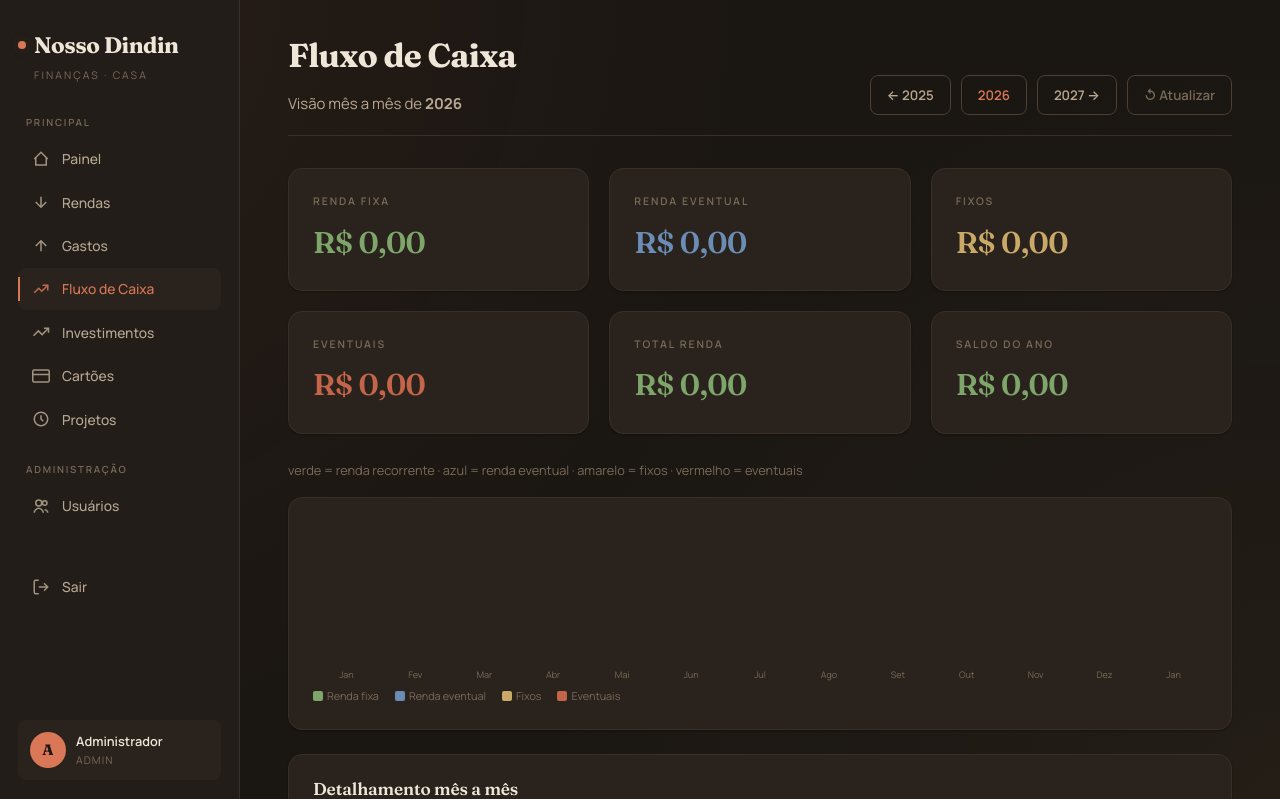
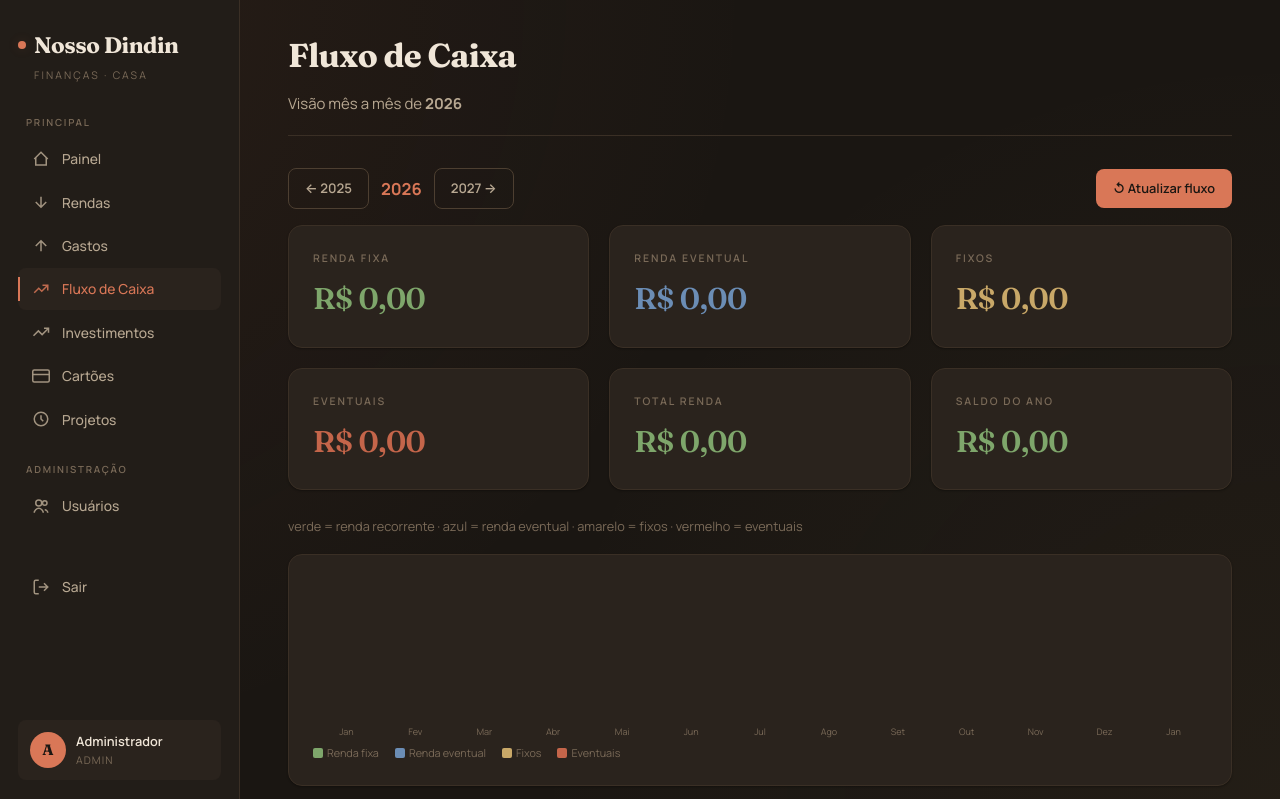
Before and after one commit to mavana1981-boop/NOSSOS-DINDINS, a Flask app: page /fluxo/ in a window 1280 px wide. Shown: the top 799 px of the page. Run offline with Flask 3, Linux system fonts and the light colour scheme; a user stored in the database is signed in; data comes from the database, SQL or seed files in the repository; data that the repository does not hold is empty.

Commit message:
Atualizar o cashflow.html

```diff
--- a/app/templates/cashflow.html
+++ b/app/templates/cashflow.html
@@ -7,13 +7,18 @@
     <h1>Fluxo de Caixa</h1>
     <p>Visão mês a mês de <strong>{{ year }}</strong></p>
   </div>
-  <div class="flex flex-gap">
+</div>
+
+<!-- Navegação de ano + Atualizar -->
+<div style="display:flex;align-items:center;justify-content:space-between;margin-bottom:16px;flex-wrap:wrap;gap:8px;">
+  <div style="display:flex;gap:8px;align-items:center;">
     <a href="{{ url_for('cashflow.index', year=year-1) }}" class="btn btn-ghost">← {{ year-1 }}</a>
-    <span class="btn btn-ghost" style="pointer-events:none;color:var(--accent);">{{ year }}</span>
+    <span style="font-size:1.1rem;font-weight:700;color:var(--accent);padding:0 4px;">{{ year }}</span>
     <a href="{{ url_for('cashflow.index', year=year+1) }}" class="btn btn-ghost">{{ year+1 }} →</a>
-    <a href="{{ url_for('cashflow.index', year=year) }}" class="btn btn-ghost" title="Recarregar dados do banco"
-       style="color:var(--text-faint);">↺ Atualizar</a>
   </div>
+  <a href="{{ url_for('cashflow.index', year=year) }}" class="btn btn-primary" style="font-size:0.85rem;">
+    ↺ Atualizar fluxo
+  </a>
 </div>
 
 <!-- Totais do ano -->
```
